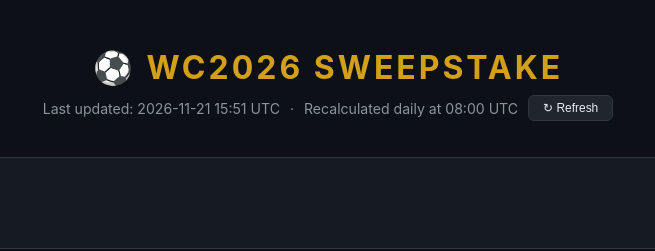
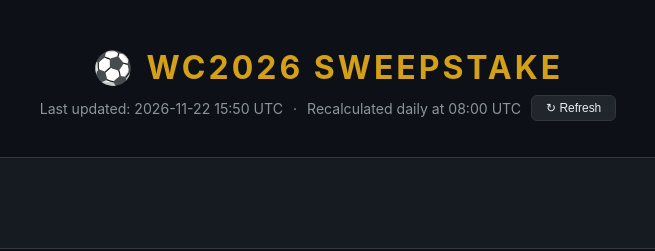
Before and after one commit to 4rani-b/wc2026-sweepstake-1, a plain HTML site: page docs/index.html in a window 1280 px wide. Shown: the top 251 px of the page, 312-967 px from the left. Drawn offline with Linux system fonts and the light colour scheme.

Commit message:
Leaderboard update 2026-11-22 15:50 UTC

```diff
--- a/docs/index.html
+++ b/docs/index.html
@@ -118,7 +118,7 @@ footer {
 <header>
   <h1>⚽ WC2026 Sweepstake</h1>
   <p class="subtitle">
-    <span>Last updated: 2026-11-21 15:51 UTC</span>
+    <span>Last updated: 2026-11-22 15:50 UTC</span>
     <span>·</span>
     <span>Recalculated daily at 08:00 UTC</span>
     <button class="refresh-btn" id="refresh-btn" onclick="triggerRefresh()">↻ Refresh</button>
```
